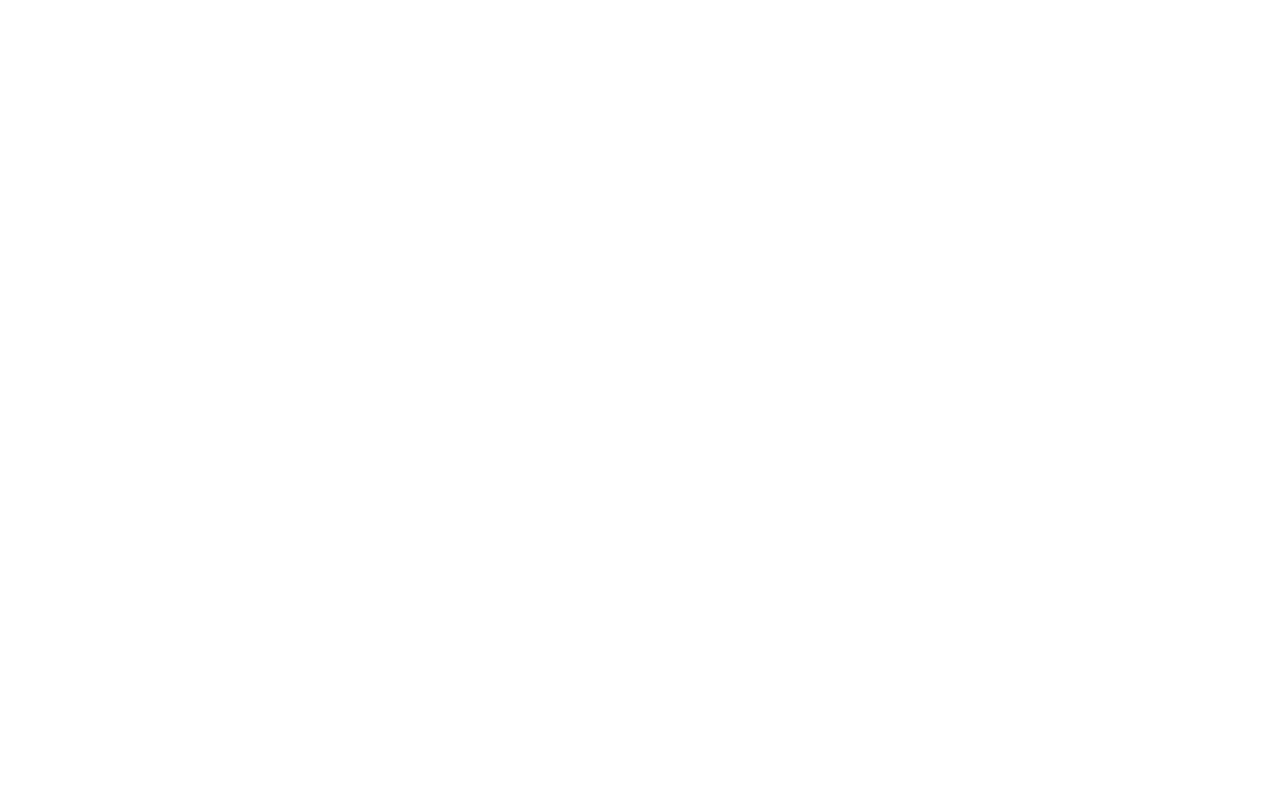
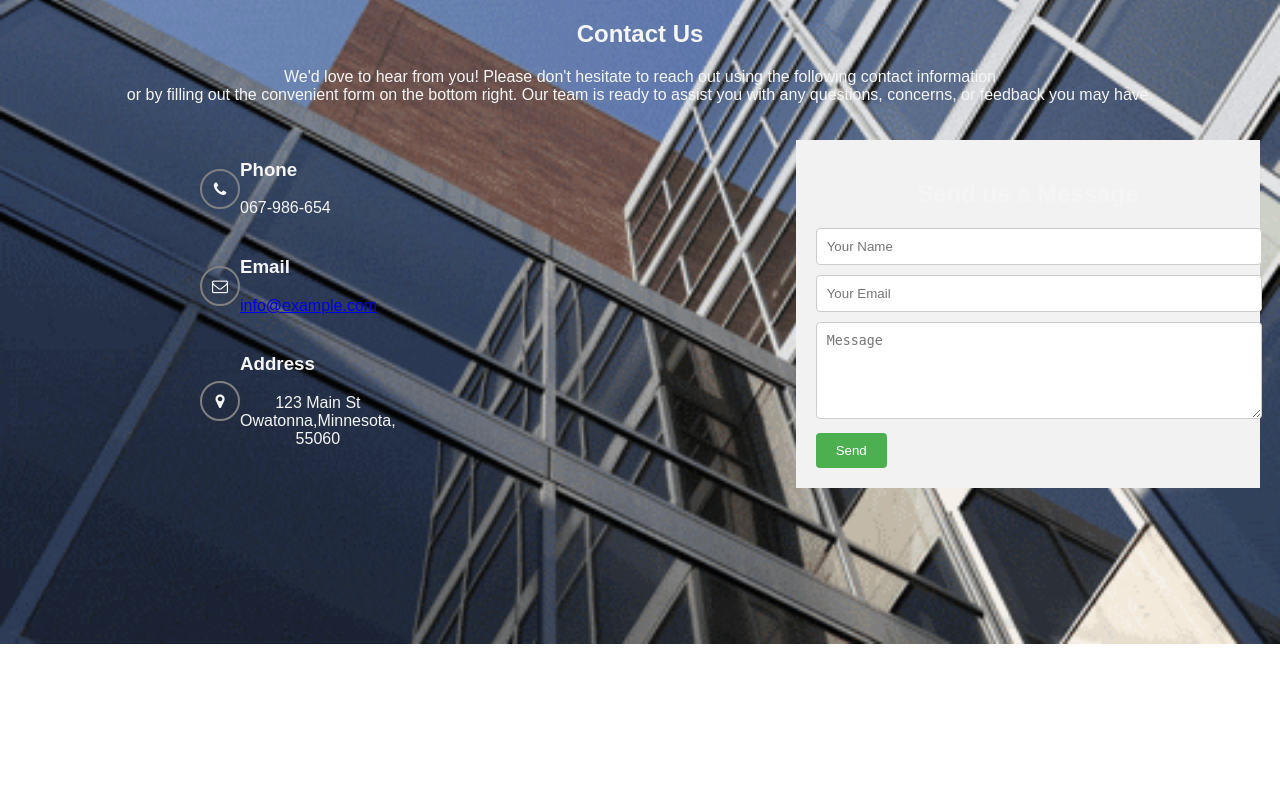
Before and after one commit to EddieThe2nd/Website_Design, a PHP site: page /ContactUs/ContactUsPage.php in a window 1280 px wide. Before the commit the page is empty. Run offline with PHP 8.4, Linux system fonts and the light colour scheme.

Commit message:
Updated Contact us Page

```diff
--- a/Cart.php
+++ b/Cart.php
@@ -11,7 +11,6 @@
 <body>
     <section>
         <div class="header">
-<<<<<<< HEAD:Fashion/Fashion.html
             <h2>Fashion<h2>
         </div>
         <div class="img-Container">
@@ -58,9 +57,6 @@
 
 
 
-=======
-            <h2>Cart<h2>
->>>>>>> 47736dfbfba9613114e8b4674886ae70861be5d0:Cart.php
         </div>
     </section>
 </body>
--- /dev/null
+++ b/ContactUs/ContactUs.css
@@ -0,0 +1,107 @@
+body {
+    font-family:sans-serif;
+    margin: 0;
+    padding: 0;
+    background: url('buildinggif.gif');
+    background-size: cover;
+    background-position: center;
+    background-repeat: no-repeat;
+    color: whitesmoke;
+  }
+
+
+  .container {
+    display: flex;
+    justify-content: center;
+    align-items: flex-start;
+    padding: 20px;
+    margin-left: 180px;
+  }
+
+  h2 {
+    text-align: center;
+  }
+
+  .contact-info {
+    flex: 1;
+    display: flex;
+    flex-direction: column;
+  }
+
+  .contact-info p {
+    margin-bottom: 20px;
+  }
+
+  .contact-info ul {
+    list-style-type: none;
+    padding: 0;
+    margin: 0;
+  }
+
+  .contact-info li {
+    margin-bottom: 10px;
+  }
+
+  .contact-form {
+    flex: 1;
+    padding: 20px;
+    background-color: #f2f2f2;
+  }
+
+  .contact-form input,
+  .contact-form textarea {
+    width: 100%;
+    padding: 10px;
+    margin-bottom: 10px;
+    border: 1px solid #ccc;
+    border-radius: 4px;
+  }
+
+  .contact-form button {
+    padding: 10px 20px;
+    background-color: #4CAF50;
+    color: white;
+    border: none;
+    border-radius: 4px;
+    cursor: pointer;
+  }
+
+  .contact-form button:hover {
+    background-color: #45a049;
+  }
+  p{
+    position: relative;
+    text-align: center;
+    justify-items: center;
+  }
+
+  .icon {
+    border: 2px solid gray;
+    border-radius: 50%; /* Use 50% to create a circle */
+    width: 40px; /* Adjust the width and height as needed */
+    height: 40px;
+    display: inline-flex;
+    justify-content: center;
+    align-items: center;
+    box-sizing: border-box;
+  }
+
+
+  .paragraph{
+    margin-right: 400px;
+  }
+
+  .email-icon {
+    display: flex; /* Use flexbox to place the icon and text in the same line */
+    align-items: center; /* Vertically align the icon and text */
+  }
+
+  .phone-icon{
+    display: flex; /* Use flexbox to place the icon and text in the same line */
+    align-items: center;
+  }
+
+  .address-icon{
+    display: flex; /* Use flexbox to place the icon and text in the same line */
+    align-items: center;
+  }
--- a/ContactUs/ContactUsPage.php
+++ b/ContactUs/ContactUsPage.php
@@ -0,0 +1,58 @@
+<!DOCTYPE html>
+<html lang="en">
+<head>
+    <meta charset="UTF-8">
+    <meta http-equiv="X-UA-Compatible" content="IE=edge">
+    <meta name="viewport" content="width=device-width, initial-scale=1.0">
+    <title>Contact Us</title>
+    <link rel="stylesheet" href="https://cdnjs.cloudflare.com/ajax/libs/font-awesome/4.7.0/css/font-awesome.min.css">
+    <link rel="stylesheet" href="ContactUs.css">
+</head>
+<body>
+<h2>Contact Us</h2>
+<p>We'd love to hear from you! Please don't hesitate to reach out using the following contact information <br> or by filling out the convenient form on the bottom right. Our team is ready to assist you with any questions, concerns, or feedback you may have.</p>
+<div class="container">
+    <div class="contact-info">
+      <ul>
+
+      <div class="phone-icon">
+        <div class="icon"><i class="fa fa-phone"></i></div>
+        <div class="text">
+                <li><h3>Phone</h3></li>
+                <p class="paragraph">067-986-654</p>
+            </div>
+      </div>
+
+
+        <div class="email-icon">
+        <div class="icon"><i class="fa fa-envelope-o" aria-hidden="true"></i></div>
+        <div class="text">
+            <li><h3>Email</h3></li>
+            <p class="paragraph"><a href="info@example.com">info@example.com</a></p>
+        </div>
+        </div>
+
+        <div class="address-icon">
+            <div class="icon"><i class="fa fa-map-marker" aria-hidden="true"></i></div>
+            <div class="text">
+            <li><h3>Address</h3></li>
+            <p class="paragraph"> 123 Main St<br>Owatonna,Minnesota, <br>55060</p>
+            </div>
+        </div>
+
+
+      </ul>
+    </div>
+    <div class="contact-form">
+      <h2>Send us a Message</h2>
+      <form>
+        <input type="text" placeholder="Your Name" required>
+        <input type="email" placeholder="Your Email" required>
+        <textarea placeholder="Message" rows="5" required></textarea>
+        <button type="submit">Send</button>
+      </form>
+    </div>
+  </div>
+
+</body>
+</html>
```
Also changed, not shown: ContactUs/BuildingBackground1.jpg (added), ContactUs/BuildingBackground2.jpg (added), ContactUs/BuildingBackground3.jpg (added), ContactUs/BuildingBackground4.jpg (added), ContactUs/BuildingBackground5.jpg (added), ContactUs/buildinggif.gif (added), 1 other file.
